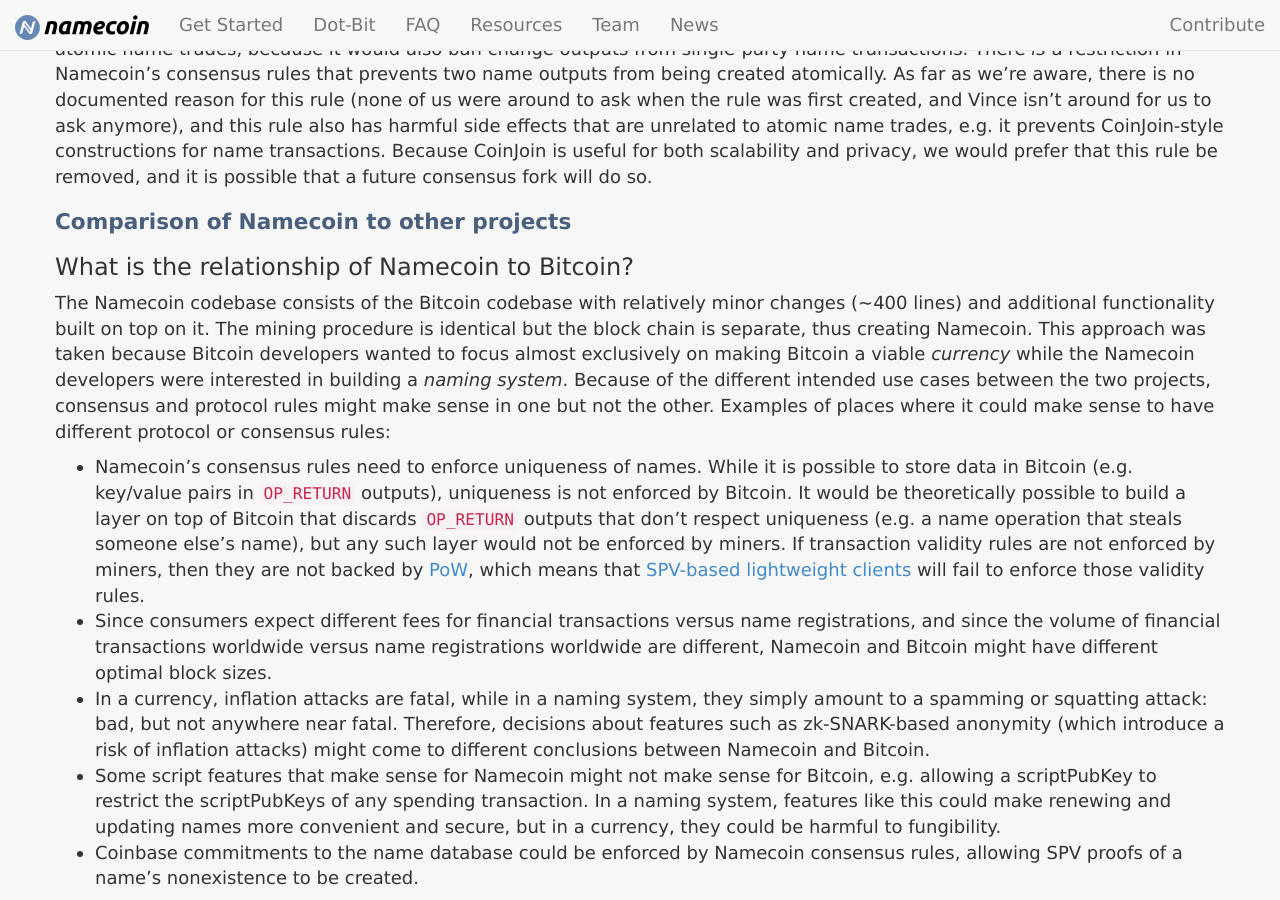
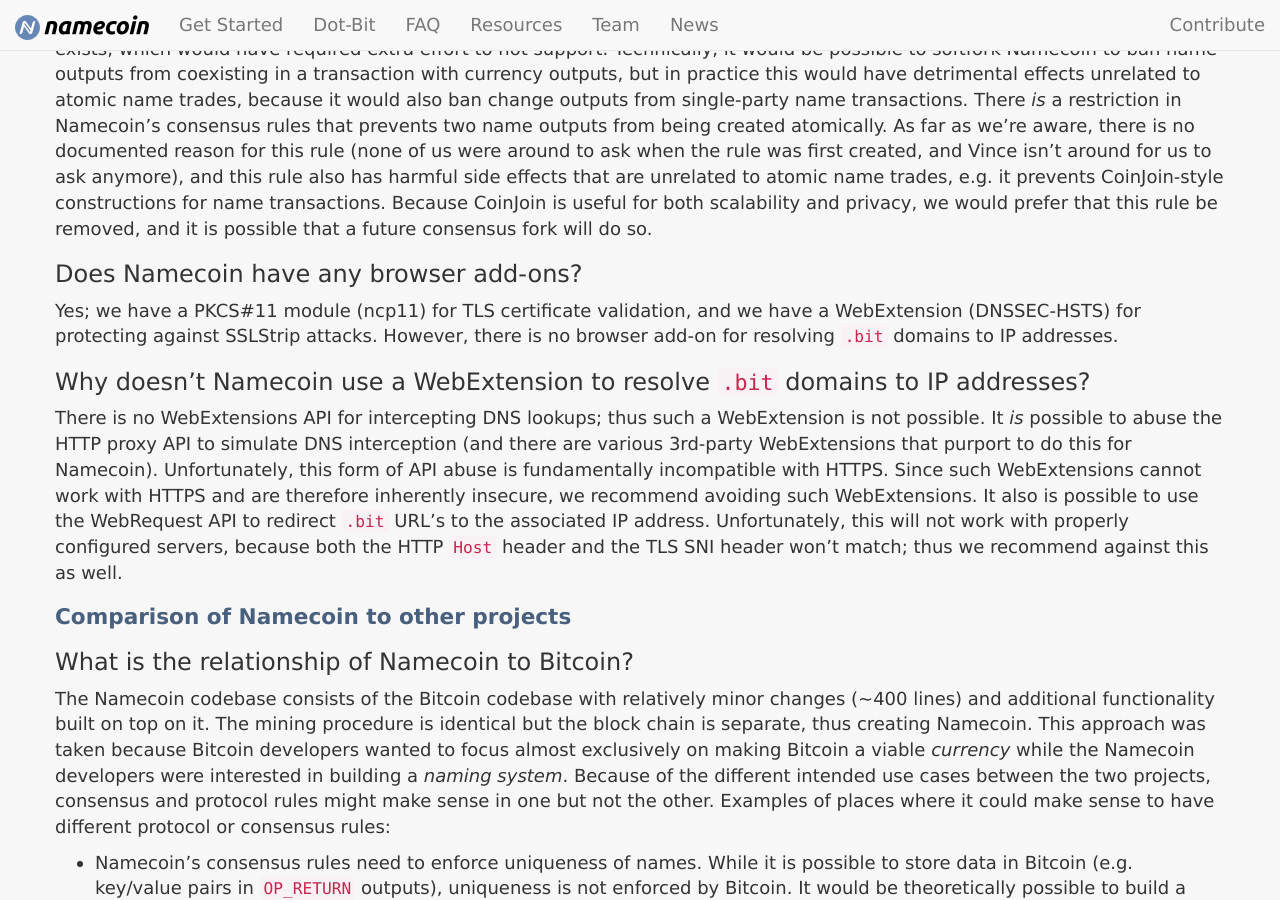
Before and after one commit to JeremyRand/namecoin.org, a Jekyll site: the page built from docs/faq/index.md, in a window 1280 px wide and 900 px high, scrolled down 6540 px. Built offline with Jekyll 4.4.1, drawn with Linux system fonts in a browser that asks for light colours; some of the changed text lies outside the part shown.

Commit message:
FAQ: Add questions on browser add-ons

```diff
--- a/docs/faq/index.md
+++ b/docs/faq/index.md
@@ -143,6 +143,14 @@ In a naming system, the ability to transfer ownership of a name to a new keypair
 Longer answer from a low-level point of view:
 
 Namecoin is a fork of Bitcoin, and therefore Namecoin (like Bitcoin) supports a wide variety of smart contract schemes, including the ability for a transaction to have an arbitrary number of outputs (thereby making multiple payments atomically).  Because Namecoin represents names as transaction outputs, it is naturally possible to atomically transfer a name in combination with a currency payment.  This isn't a feature that Namecoin was specifically designed to support, it's simply a feature that naturally exists, which would have required extra effort to not support.  Technically, it would be possible to softfork Namecoin to ban name outputs from coexisting in a transaction with currency outputs, but in practice this would have detrimental effects unrelated to atomic name trades, because it would also ban change outputs from single-party name transactions.  There *is* a restriction in Namecoin's consensus rules that prevents two name outputs from being created atomically.  As far as we're aware, there is no documented reason for this rule (none of us were around to ask when the rule was first created, and Vince isn't around for us to ask anymore), and this rule also has harmful side effects that are unrelated to atomic name trades, e.g. it prevents CoinJoin-style constructions for name transactions.  Because CoinJoin is useful for both scalability and privacy, we would prefer that this rule be removed, and it is possible that a future consensus fork will do so.
+
+### Does Namecoin have any browser add-ons?
+
+Yes; we have a PKCS#11 module (ncp11) for TLS certificate validation, and we have a WebExtension (DNSSEC-HSTS) for protecting against SSLStrip attacks.  However, there is no browser add-on for resolving `.bit` domains to IP addresses.
+
+### Why doesn't Namecoin use a WebExtension to resolve `.bit` domains to IP addresses?
+
+There is no WebExtensions API for intercepting DNS lookups; thus such a WebExtension is not possible.  It *is* possible to abuse the HTTP proxy API to simulate DNS interception (and there are various 3rd-party WebExtensions that purport to do this for Namecoin).  Unfortunately, this form of API abuse is fundamentally incompatible with HTTPS.  Since such WebExtensions cannot work with HTTPS and are therefore inherently insecure, we recommend avoiding such WebExtensions.  It also is possible to use the WebRequest API to redirect `.bit` URL's to the associated IP address.  Unfortunately, this will not work with properly configured servers, because both the HTTP `Host` header and the TLS SNI header won't match; thus we recommend against this as well.
 
 ## Comparison of Namecoin to other projects
 
```
